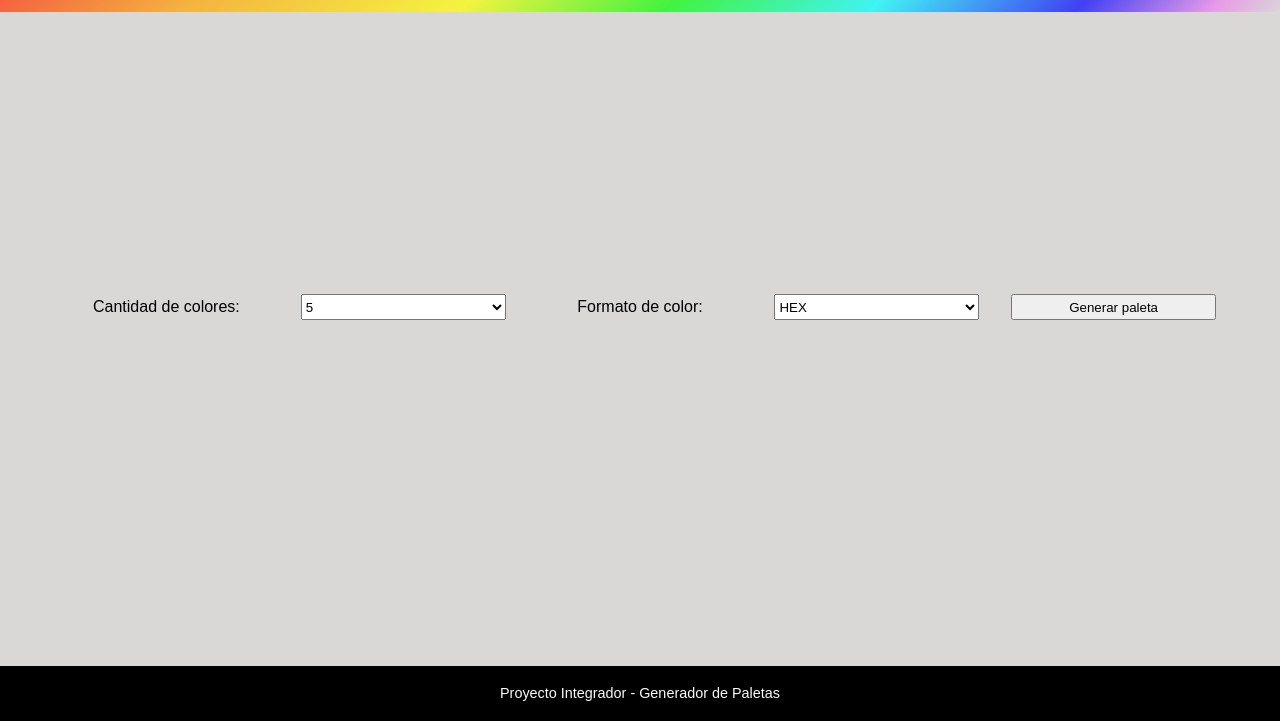
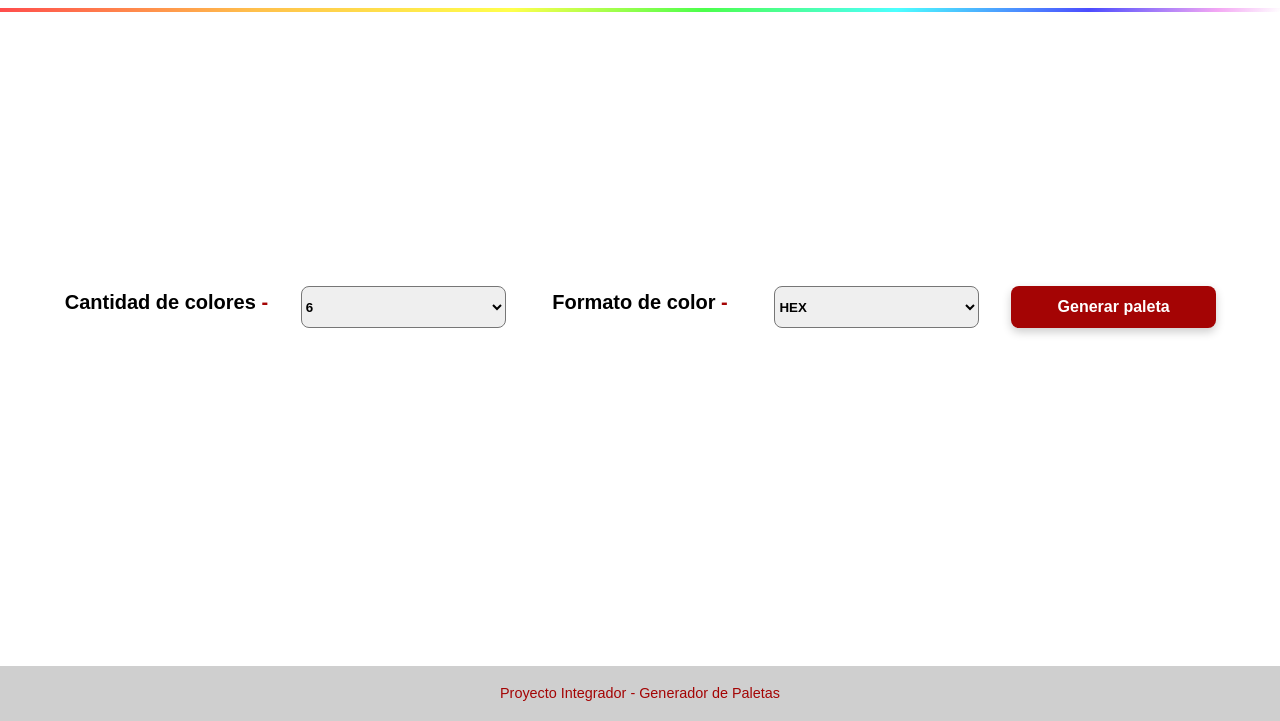
Before and after one commit to roanbupa/ProyectoM1_AndresBurgos, a plain HTML site: page index.html in a window 1280 px wide. Shown: the part 79-800 px from the top of the page. Drawn offline with Linux system fonts and the light colour scheme.

Commit message:
style: mejoras en header, botón y labels

```diff
--- a/index.html
+++ b/index.html
@@ -8,25 +8,21 @@
   </head>
   <body>
     <header>
-      <h1>Generador de Paletas de Colores</h1>
+      <h1>GENERADOR DE COLORES</h1>
     </header>
 
     <main>
       <div class="control">
         <!-- Selector de cantidad de colores -->
-        <label for="cantidadColores">Cantidad de colores:</label>
+        <label for="cantidadColores">Cantidad de colores</label>
         <select id="cantidadColores">
-          <option value="3">3</option>
-          <option value="4">4</option>
-          <option value="5" selected>5</option>
           <option value="6">6</option>
-          <option value="7">7</option>
           <option value="8">8</option>
           <option value="9">9</option>
         </select>
 
         <!-- Selector de formato de color -->
-        <label for="formatoColor">Formato de color:</label>
+        <label for="formatoColor">Formato de color</label>
         <select id="formatoColor">
           <option value="hex" selected>HEX</option>
           <option value="hsl">HSL</option>
--- a/style.css
+++ b/style.css
@@ -22,8 +22,18 @@ body {
 header {
   padding: 20px;
   text-align: center;
-  color: var(--color-secundario);
+  color: var(--color-fondo);
   position: relative;
+}
+
+/* Subrayado degradado */
+header::after {
+  content: "";
+  position: absolute;
+  bottom: 0;
+  left: 0;
+  width: 100%;
+  height: 4px; /* grosor del subrayado */
   background: linear-gradient(
     135deg,
     rgba(255, 0, 0, 0.7) 0%,
@@ -66,9 +76,6 @@ main {
   align-items: center; /* Centra el contenido verticalmente dentro del contenedor */
   justify-content: center; /* Centra el contenido horizontalmente dentro del contenedor */
   font-weight: bold; /* Hace que el texto dentro del bloque se vea en negrita */
-  color: var(
-    --color-secundario
-  ); /* Aplica al texto el color definido en la variable CSS */
   cursor: pointer; /* Cambia el cursor a forma de mano cuando el mouse pasa por encima, indicando que es interactivo */
   transition:
     transform 0.3s ease,
@@ -81,6 +88,7 @@ main {
   grid-template-columns: repeat(auto-fit, minmax(100px, 1fr));
   gap: 1rem; /*Espacio entre columnas y filas*/
   margin-top: 2rem;
+  color: var(--color-fondo-pagina);
 }
 
 .tooltip {
@@ -105,14 +113,16 @@ main {
   /* Color primario base usando HSL */
   --color-primario: hsl(0, 0%, 0%);
   /* Color secundarimario */
-  --color-secundario: hsl(0, 0%, 98%);
+  --color-secundario: hsl(0, 0%, 81%);
   /* Fondo claro */
-  --color-fondo-pagina: hsl(0, 4%, 85%);
+  --color-fondo-pagina: hsl(0, 0%, 100%);
+  /* Letra footer */
+  --color-letra-footer: hsl(0, 95%, 33%);
 }
 
 footer {
-  background-color: var(--color-primario);
-  color: var(--color-secundario);
+  background-color: var(--color-secundario);
+  color: var(--color-letra-footer);
   padding: 1rem;
   margin-top: 2rem;
   font-size: 0.9rem;
@@ -123,3 +133,53 @@ footer {
   transform: translate(-5px); /* Eleva la tarjeta hacia arriba */
   box-shadow: 0 15px 25px var(--color-primario);
 }
+
+#generarBtn {
+  padding: 12px 24px;
+  font-size: 16px;
+  font-weight: bold;
+  color: white;
+  border: none;
+  border-radius: 8px;
+  cursor: pointer;
+
+  background: var(--color-letra-footer);
+  background-size: 200% 200%;
+  transition: all 0.3s ease;
+
+  box-shadow: 0 4px 10px rgba(0, 0, 0, 0.2);
+}
+
+/* Hover */
+#generarBtn:hover {
+  background-position: right center;
+  transform: scale(1.05);
+  box-shadow: 0 6px 14px rgba(0, 0, 0, 0.3);
+}
+
+/* Click */
+#generarBtn:active {
+  transform: scale(0.98);
+}
+
+#cantidadColores,
+#formatoColor {
+  border-radius: 8px;
+  cursor: pointer;
+  font-weight: bold;
+}
+
+label {
+  font-size: 20px;
+  font-weight: 600;
+  color: var(--color-primario);
+  position: relative;
+  display: inline-block;
+  margin-bottom: 6px;
+  padding-bottom: 4px;
+}
+
+label::after {
+  content: " -";
+  color: var(--color-letra-footer);
+}
```
